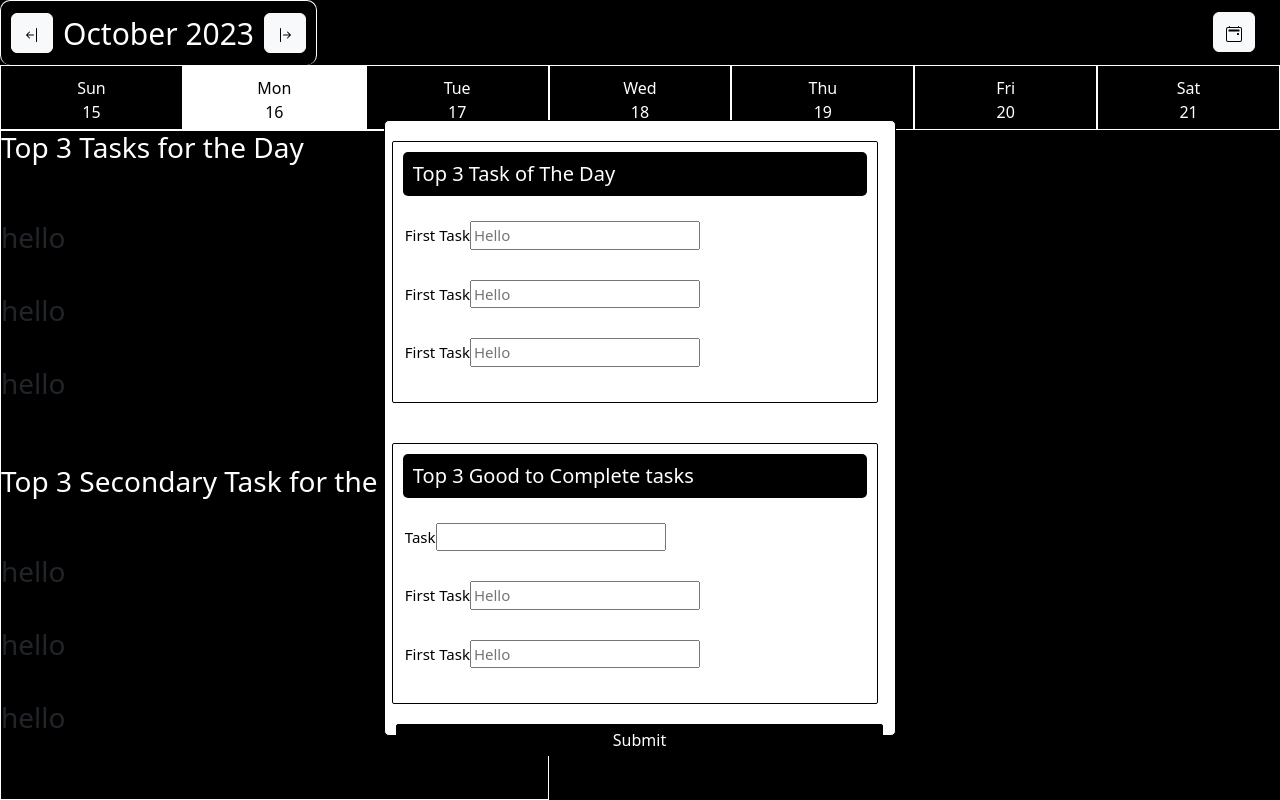
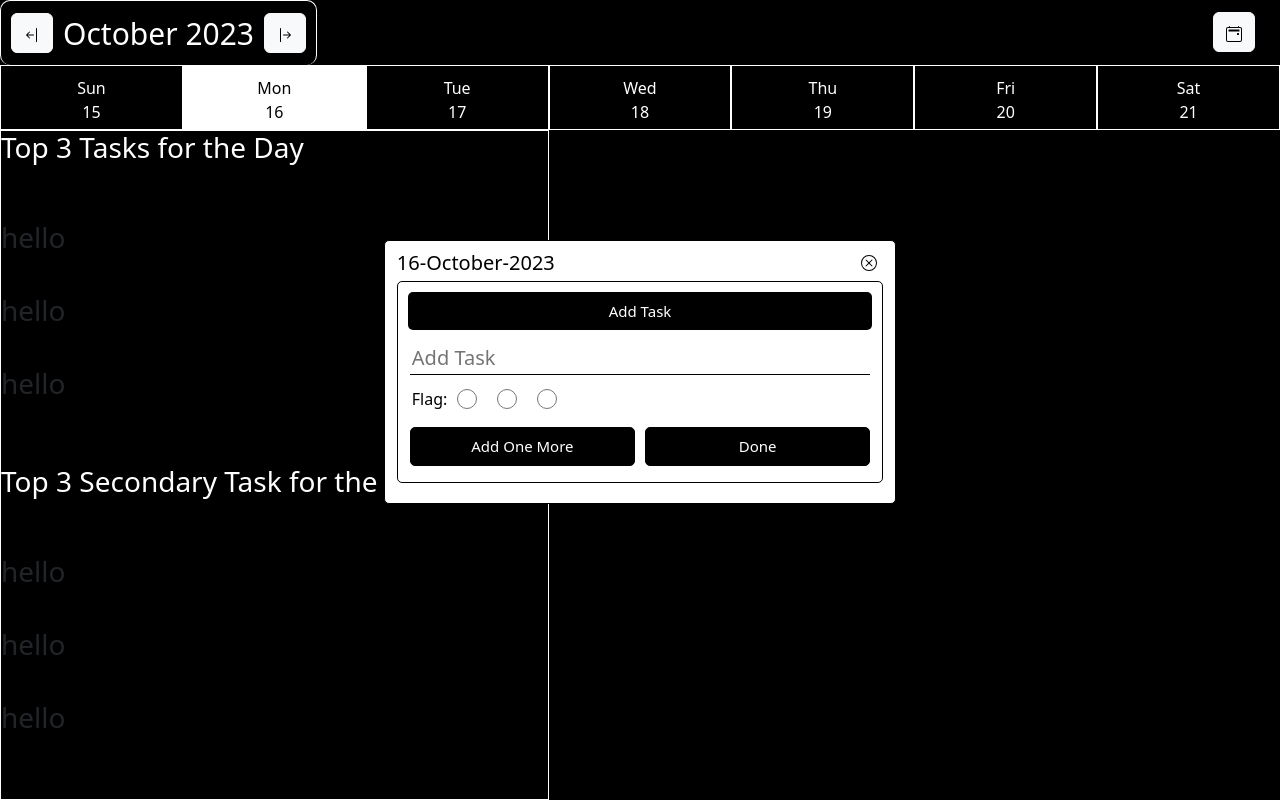
Before and after one commit to koteswararao-budati/structured, a React (Vite) app: page / in a window 1280 px wide. Built offline with nearby package versions, Linux system fonts and the light colour scheme.

Commit message:
Updated UI

```diff
--- a/src/Components/TopTaskForm/TopTaskForm.module.css
+++ b/src/Components/TopTaskForm/TopTaskForm.module.css
@@ -1,53 +1,103 @@
-.topTaskForm {
+.container {
     position: fixed;
-    top: 15%;
+    top: 30%;
     left: 30%;
     background-color: #ffffff;
     color: black;
     border: 1px solid black;
     border-radius: 5px;
-    padding: 0 10px 10px 0;
-    height: 77vh;
+    padding: 0 10px 10px 10px;
+    height: 33vh;
     width: 40vw;
     z-index: 3;
     display: grid;
-    grid-template-rows: auto auto 4vh;
-    justify-items: center;
+    grid-template-rows: 5vh auto;
     justify-content: center;
 }
 
+.close {
+    display: flex;
+    justify-content: space-between;
+    padding: 0 10px;
+}
+
+.close h5 {
+    padding: 10px 0;
+}
+
+.close button {
+    position: relative;
+    background-color: white;
+    border: none;
+    justify-content: end;
+}
+
 .tasks {
-    font-size: 15px;
     border: 1px solid black;
-    border-radius: 2px;
-    margin: 20px 10px;
+    border-radius: 5px;
+    margin: 0 10px 10px 10px;
     padding: 10px;
-    width: 38vw;
+    width: 38svw;
 }
 
 .tasks h3 {
-    font-size: 20px;
+    font-size: 15px;
     background-color: black;
     color: white;
-    padding: 10px;
+    padding: 10px 0;
     border-radius: 5px;
+    text-align: center;
+    margin-block-end: 0;
+}
+
+.inputTask {
+    font-size: 20px;
+    width: 100%;
+    border: none;
+    border-bottom: 1px solid black;
+}
+
+.inputTask:focus {
+    font-size: 20px;
+    outline: none;
 }
 
 .tasks div {
-    margin: 20px 0;
-    padding: 5px 2px;
+    margin: 10px 0 0 0;
+    padding: 2px;
+}
+
+.flags {
+    display: flex;
+    align-items: center;
+    align-content: center;
+}
+
+
+.flags input {
+    margin: 0 10px;
+    padding: 0;
+    height: 20px;
+    width: 20px;
+    background-color: red;
+}
+
+.red:focus {
+    background-color: red;
+}
+
+.submit {
+    display: flex;
+    gap: 10px;
 }
 
 .submitTask {
     position: relative;
-    width: 38vw;
     background-color: black;
+    font-size: 15px;
+    padding: 7px 0;
+    width: 100%;
     color: white;
     border: 1px solid black;
-    border-radius: 2px;
-    margin-left: 9px;
+    border-radius: 5px;
 }
-
-.submitTask:hover {
-    background-color: #f1f1f1;
-}
--- a/src/Components/TopTaskForm/TopTaskForm.tsx
+++ b/src/Components/TopTaskForm/TopTaskForm.tsx
@@ -1,46 +1,37 @@
 import styles from "./TopTaskForm.module.css"
+import close from "../../assets/close.svg"
+import {useContext} from "react";
+import {AppRenderState} from "../../Context/AppRenderContext.tsx";
+import {MONTHS} from "../../Constants/CONSTANTS.ts";
 
 function TopTaskForm() {
+    const {selectedDate} = useContext(AppRenderState).state
     return (
-        <div className={styles.topTaskForm}>
-            <div className={styles.tasks}>
-                <h3>Top 3 Task of The Day</h3>
-                <div>
-                    <label>First Task</label>
-                    <input type={"text"} placeholder={"Hello"}
-                           onChange={((e) => console.log(e.target.value))}/>
-                </div>
-                <div>
-                    <label>First Task</label>
-                    <input type={"text"} placeholder={"Hello"}
-                           onChange={((e) => console.log(e.target.value))}/>
-                </div>
-                <div>
-                    <label>First Task</label>
-                    <input type={"text"} placeholder={"Hello"}
-                           onChange={((e) => console.log(e.target.value))}/>
-                </div>
-
+        <div className={styles.container}>
+            <div className={styles.close}>
+                <h5>{selectedDate.getDate()}-{MONTHS[selectedDate.getMonth()]}-{selectedDate.getFullYear()}</h5>
+                <button>
+                    <img src={close} alt={"close"}/>
+                </button>
             </div>
             <div className={styles.tasks}>
-                <h3>Top 3 Good to Complete tasks</h3>
+                <h3>Add Task</h3>
                 <div>
-                    <label>Task</label>
-                    <input
-                        onChange={((e) => console.log(e.target.value))}/>
+                    <input className={styles.inputTask} type={"text"} placeholder={"Add Task"}
+                           onChange={((e) => console.log(e.target.value))}/>
+                    <div className={styles.flags}>
+                        <label>Flag: </label>
+                        <input className={styles.red} type={"radio"} name={"flag"} value={"red"}/>
+                        <input className={styles.yellow} type={"radio"} name={"flag"} value={"yellow"}/>
+                        <input className={styles.green} type={"radio"} name={"flag"} value={"green"}/>
+                    </div>
                 </div>
-                <div>
-                    <label>First Task</label>
-                    <input type={"text"} placeholder={"Hello"}
-                           onChange={((e) => console.log(e.target.value))}/>
-                </div>
-                <div>
-                    <label>First Task</label>
-                    <input type={"text"} placeholder={"Hello"}
-                           onChange={((e) => console.log(e.target.value))}/>
+                <div className={styles.submit}>
+                    <button className={styles.submitTask}>Add One More</button>
+                    <button className={styles.submitTask}>Done</button>
                 </div>
             </div>
-            <button className={styles.submitTask}>Submit</button>
+
         </div>
     )
 }
```
Also changed, not shown: src/assets/close.svg (added).
